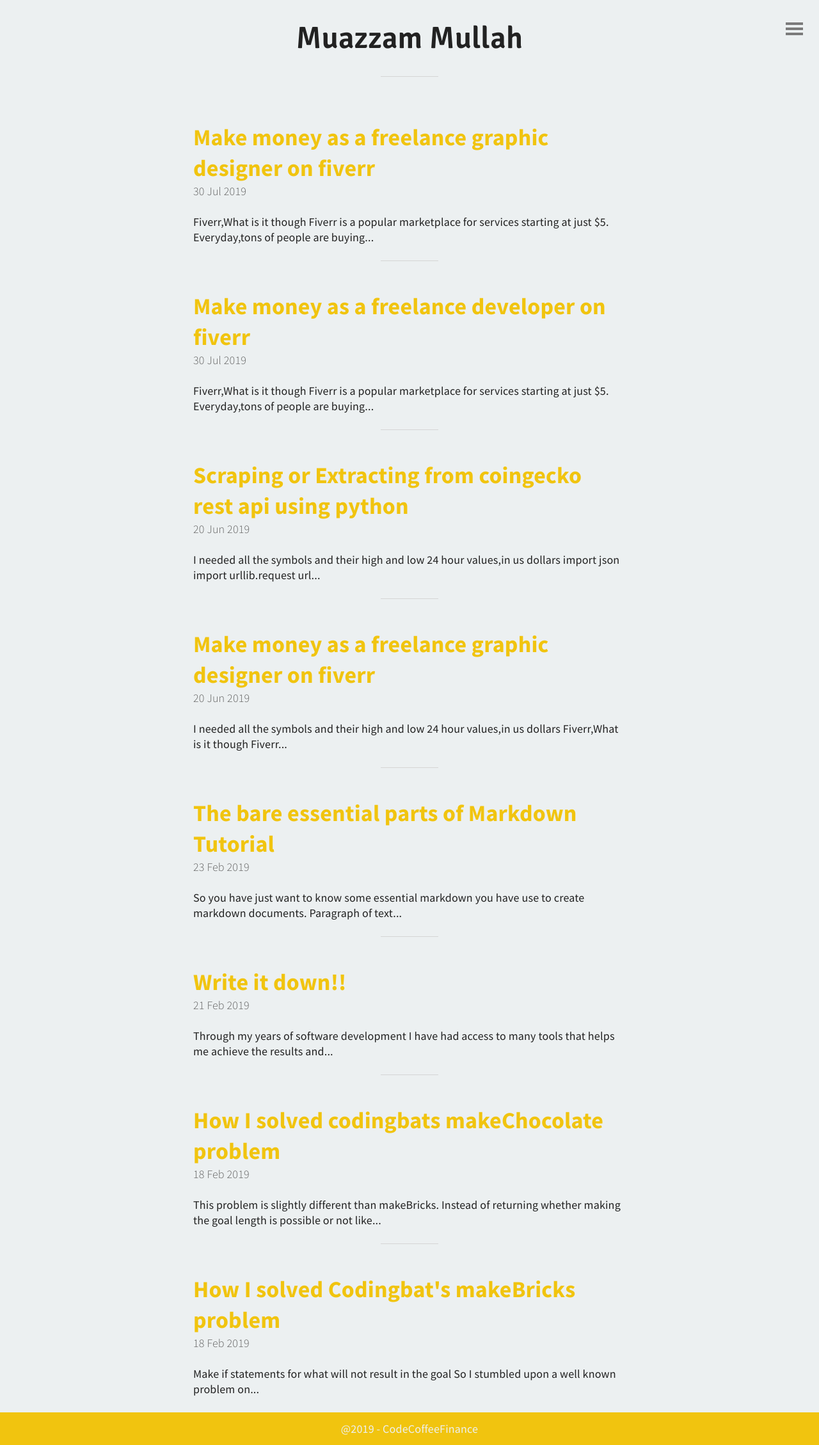
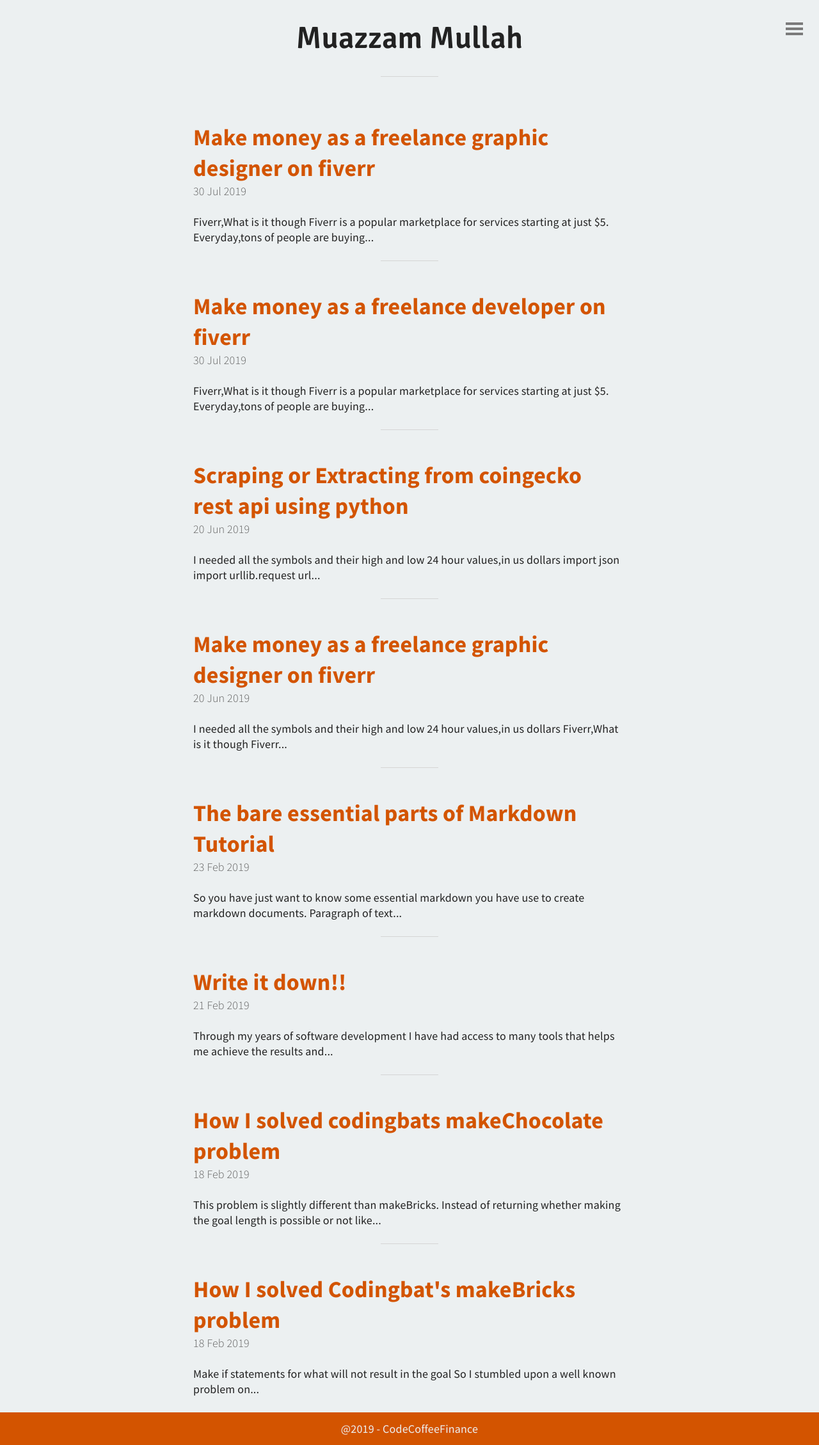
Before and after one commit to muazzammullah/muazzammullah.github.io, a Jekyll site: the page built from index.html, in a window 1280 px wide. Shown: the whole page at 64% size. Built offline with Jekyll 4.4.1, drawn with Linux system fonts in a browser that asks for light colours; the list of posts is cut into pages by our own code.

Commit message:
Update base.scss

```diff
--- a/_sass/base.scss
+++ b/_sass/base.scss
@@ -18,7 +18,7 @@ html, body, h1, h2, h3, h4, h5, h6, p, ul, ol, li, img {
 
 /*- Base color -*/
 
-$main-color: #f1c40f;
+$main-color:#d35400;
 // $background-color: rgb(247, 240, 232);
 $background-color: #ecf0f1;
 $text-color: #222222;
```
